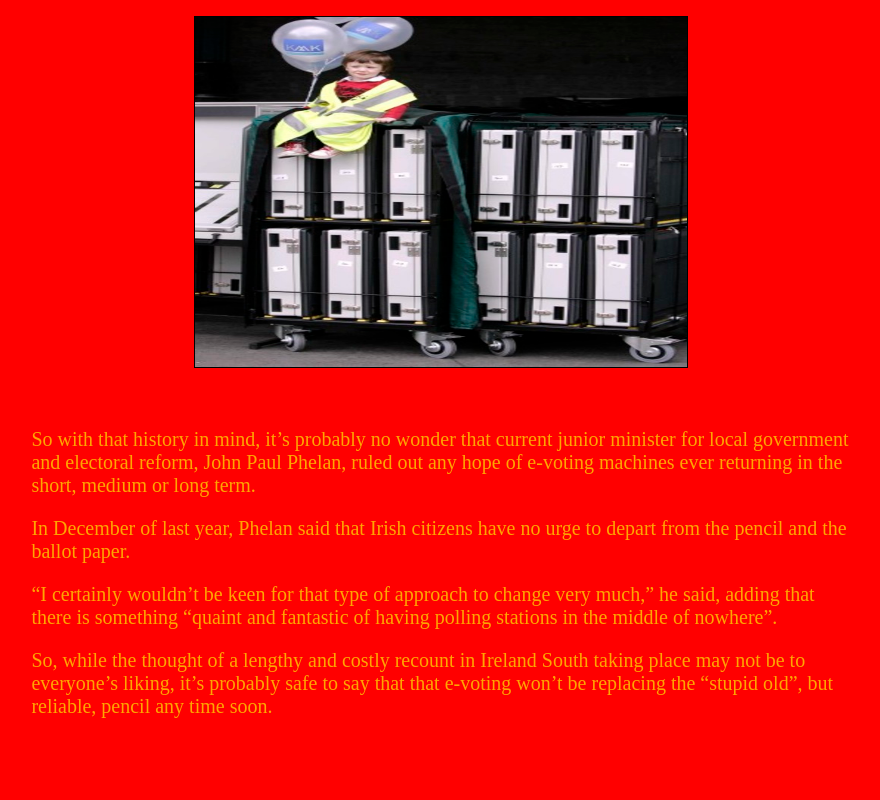
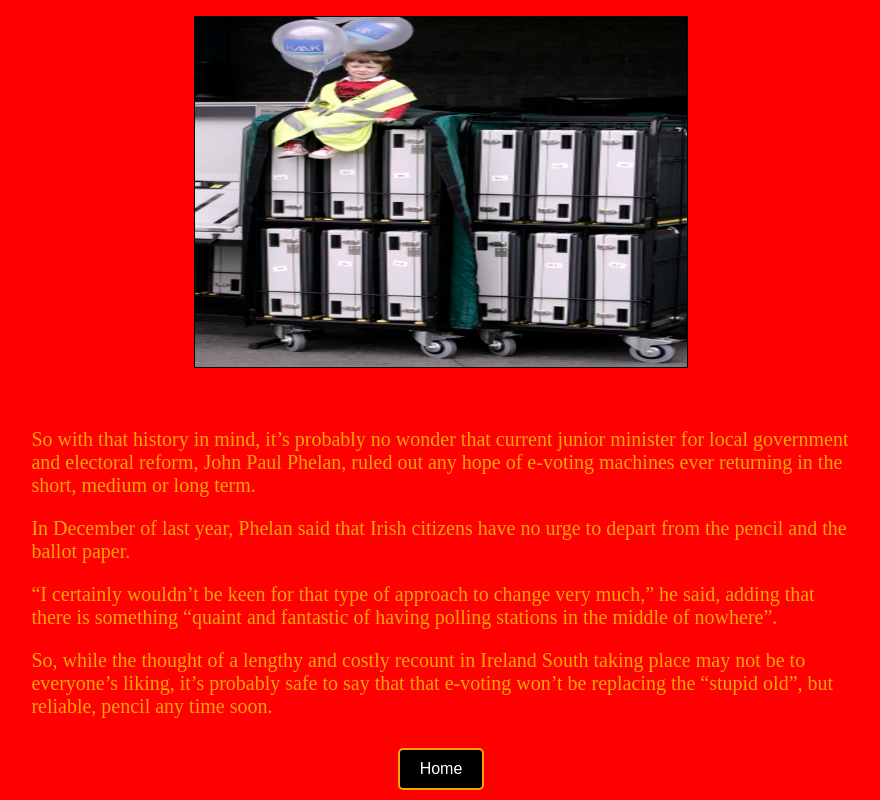
Before and after one commit to JamesSinnott1994/E-Voting-Frontend, an Angular app in the folder e-voting-angular-app/: page /history in a window 1280 px wide. Shown: the part 3480-4280 px from the top of the page, without its empty margins (199-1079 px from the left). Before the commit the page ends 4198 px from the top, so only its background shows below. Built offline with nearby package versions, Linux system fonts and the light colour scheme.

Commit message:
[ADD] Home button on History page

```diff
--- a/e-voting-angular-app/src/app/historypage/historypage.component.html
+++ b/e-voting-angular-app/src/app/historypage/historypage.component.html
@@ -75,5 +75,9 @@
             <p>So, while the thought of a lengthy and costly recount in Ireland South taking place may not be to everyone’s liking, it’s probably safe to say that that e-voting won’t be replacing the “stupid old”, but reliable, pencil any time soon. </p>
         </div>
 
+        <div class="button-container">
+            <button routerLink="/">Home</button>
+        </div>
+
     </div>
 </section>
--- a/e-voting-angular-app/src/app/historypage/historypage.component.ts
+++ b/e-voting-angular-app/src/app/historypage/historypage.component.ts
@@ -1,8 +1,9 @@
 import { Component } from '@angular/core';
+import { RouterLink, RouterOutlet } from '@angular/router';
 
 @Component({
   selector: 'app-historypage',
-  imports: [],
+  imports: [RouterLink],
   templateUrl: './historypage.component.html',
   styleUrl: './historypage.component.css'
 })
```
